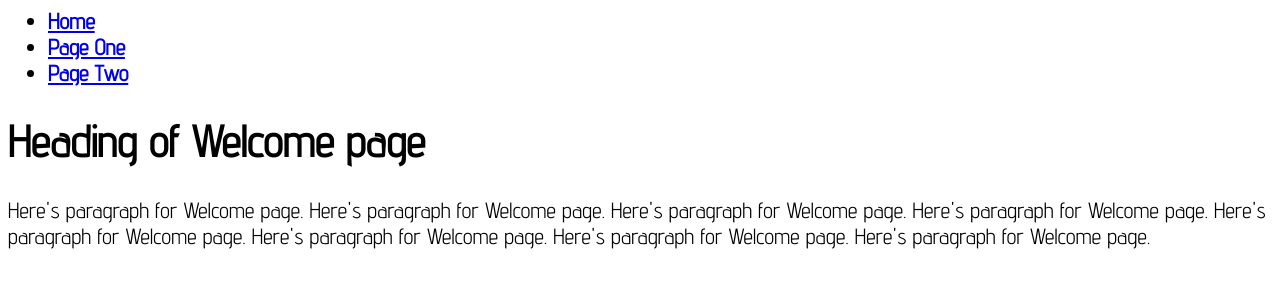
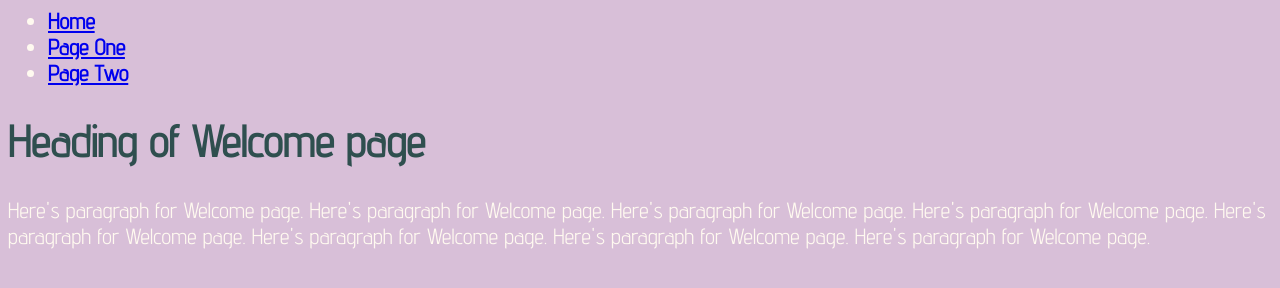
Before and after one commit to Luisadoris/MMP240-1, a plain HTML site: page index.html in a window 1280 px wide. Drawn offline with Linux system fonts and the light colour scheme; files that its build step writes are made by us from their sources.

Commit message:
Add files via upload

```diff
--- a/assets/css/styles.css
+++ b/assets/css/styles.css
@@ -18,4 +18,18 @@ a:hover {
 a:active {
   color:#30312f;
 }
+
+body {
+  background-color: Thistle;
+}
+
+body {
+  color: FloralWhite;
+}
+
+h1 {
+  color: DarkSlateGrey;
+}
+
+
 </style>
--- a/index.html
+++ b/index.html
@@ -8,7 +8,23 @@
 <style>
 body {
     font-family: 'Advent Pro';font-size: 22px;
+
 }
+
+    body {
+  background-color: Thistle;
+}
+
+
+body {
+  color: FloralWhite;
+}
+
+h1 {
+  color: DarkSlateGrey;
+}
+
+
 </style>
 
      <h4>
```
Also changed, not shown: page1.html (+13 -0 lines), page2.html (+12 -0 lines).
